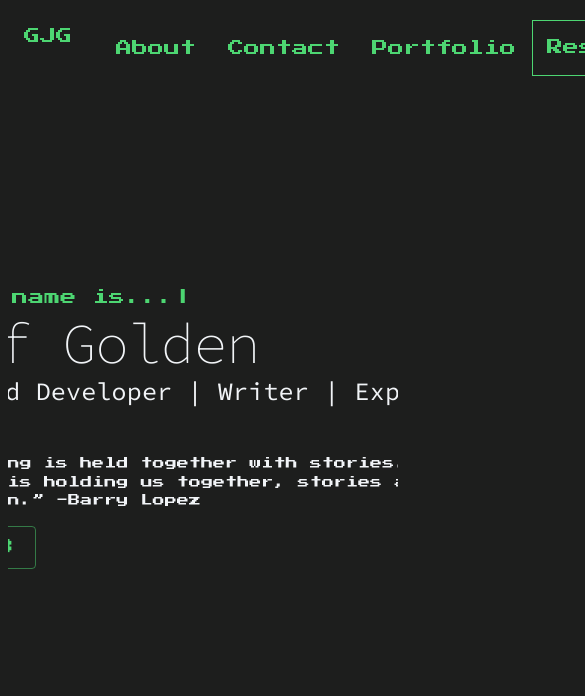
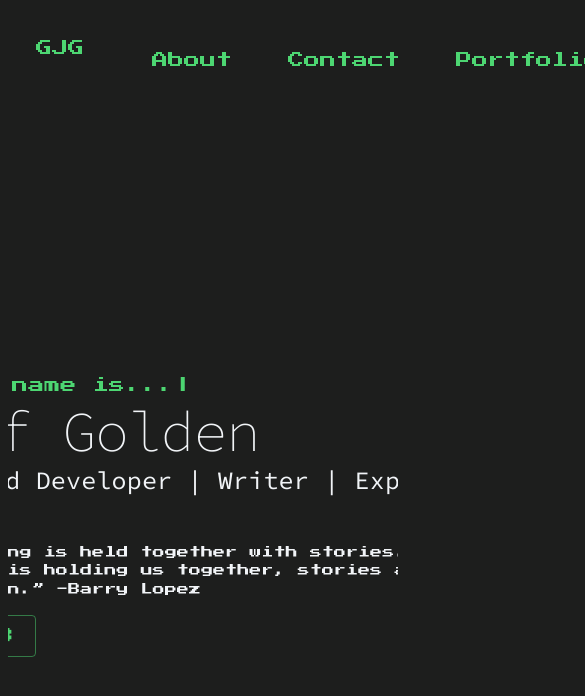
Before and after one commit to gjeffgolden/personal-website-2.0, a React (Vite) app: page / in a window 390 px wide. Shown: the top 696 px of the page, 585 px wide, since content can reach past the window. Built offline with nearby package versions, Linux system fonts and the light colour scheme.

Commit message:
Setting up responsive styling

```diff
--- a/src/routes/EntryPoint.tsx
+++ b/src/routes/EntryPoint.tsx
@@ -14,13 +14,18 @@ import { StyledNavigationLink } from "../styles/styles";
 
 const Header = () => {
   return (
-    <>
-      <Box display="flex" flexDirection="row" justifyContent="space-between">
+    <Box height="100vh" width="100vw">
+      <Box
+        display="flex"
+        flexDirection="row"
+        justifyContent="space-between"
+        height="20vh"
+      >
         <StyledNavigationLink to="/">GJG</StyledNavigationLink>
         <NavigationLinks />
       </Box>
       <Outlet />
-    </>
+    </Box>
   );
 };
 
--- a/src/styles/styles.ts
+++ b/src/styles/styles.ts
@@ -12,6 +12,7 @@ export const StyledNavigationLink = styled(Link)({
   fontFamily: "'Press Start 2P'",
   color: "#4dd672",
   padding: 16,
+  margin: 12,
   textDecoration: "none",
   "&:hover": {
     color: "#FFFFFF",
@@ -22,7 +23,9 @@ export const StyledNavigationLinkWithBorder = styled(Link)({
   color: "#4dd672",
   border: "0.1rem solid #4dd672",
   fontFamily: "'Press Start 2P'",
+  height: "1.5rem",
   padding: 14,
+  margin: 12,
   textDecoration: "none",
   "&:hover": {
     color: "#FFFFFF",
```
